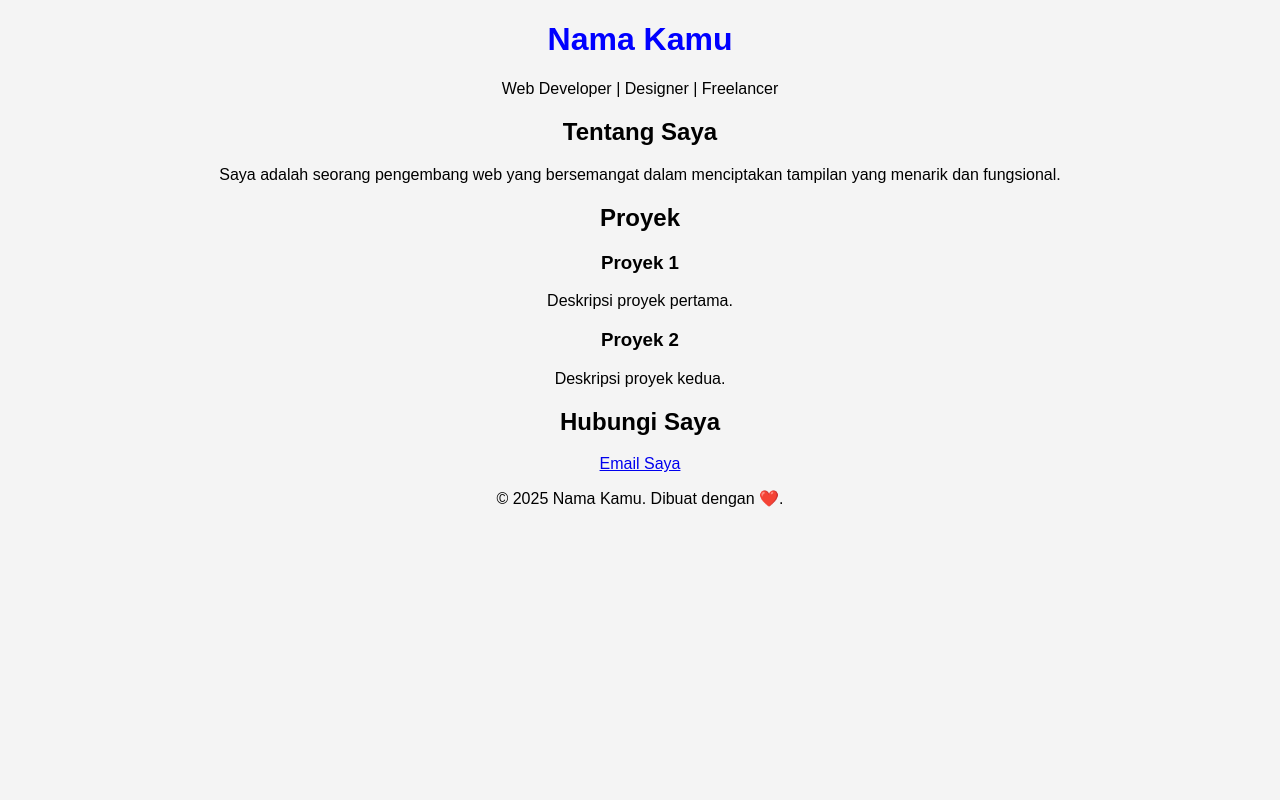
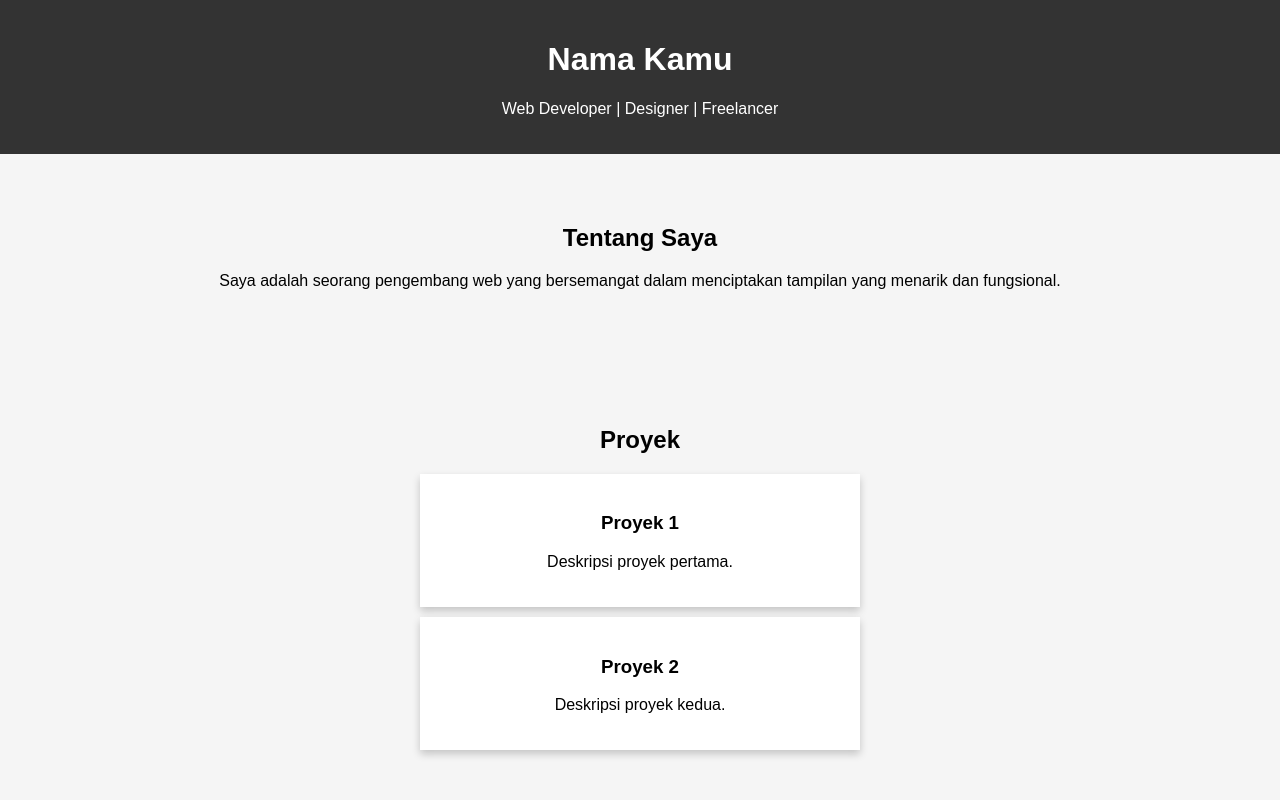
Before and after one commit to AchillM/my-website, a plain HTML site: page index.html in a window 1280 px wide. Shown: the top 800 px of the page. Drawn offline with Linux system fonts and the light colour scheme.

Commit message:
Update style.css

```diff
--- a/style.css
+++ b/style.css
@@ -1,15 +1,49 @@
 body {
     font-family: Arial, sans-serif;
+    margin: 0;
+    padding: 0;
     text-align: center;
-    background-color: #f4f4f4;
+    background-color: #f5f5f5;
 }
-h1 {
-    color: blue;
+
+header {
+    background: #333;
+    color: white;
+    padding: 20px;
 }
-button {
+
+section {
+    padding: 50px 20px;
+}
+
+.project-card {
+    background: white;
+    padding: 20px;
+    margin: 10px auto;
+    width: 80%;
+    max-width: 400px;
+    box-shadow: 0 4px 8px rgba(0, 0, 0, 0.2);
+}
+
+.contact-btn {
+    display: inline-block;
+    padding: 10px 20px;
+    background: #333;
+    color: white;
+    text-decoration: none;
+    border-radius: 5px;
+    transition: 0.3s;
+}
+
+.contact-btn:hover {
+    background: #555;
+}
+
+footer {
+    background: #333;
+    color: white;
     padding: 10px;
-    background-color: green;
-    color: white;
-    border: none;
-    cursor: pointer;
+    position: relative;
+    bottom: 0;
+    width: 100%;
 }
```
